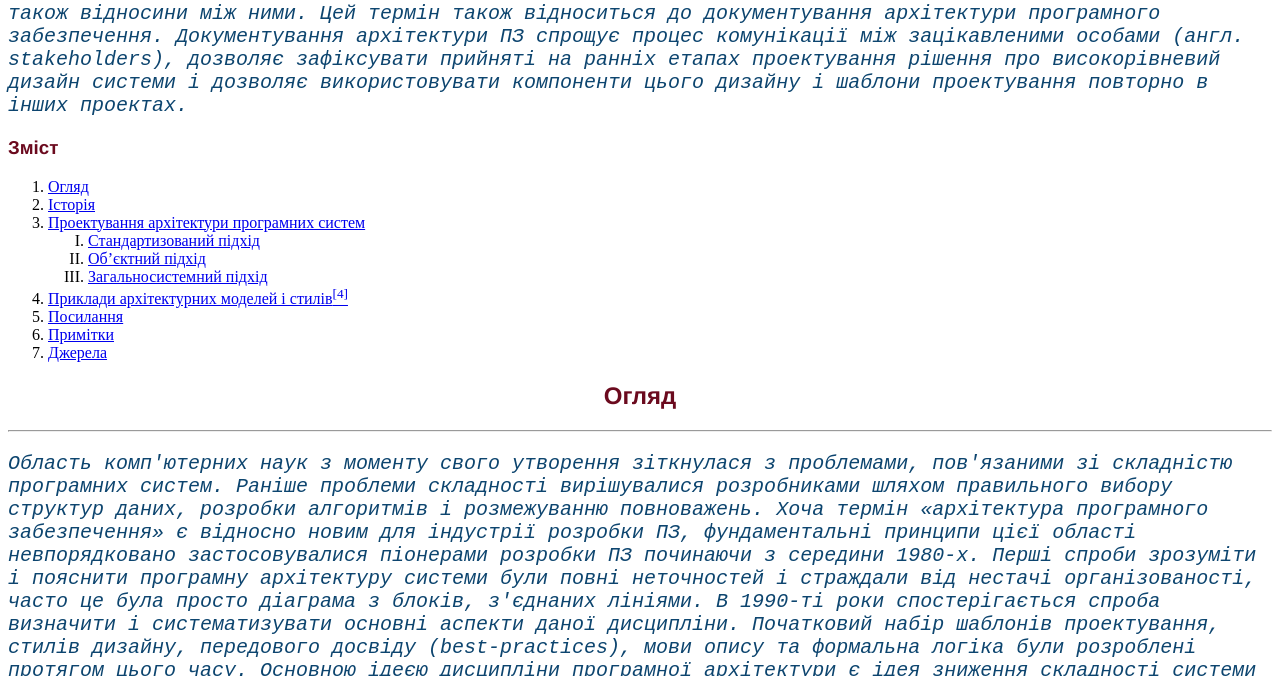
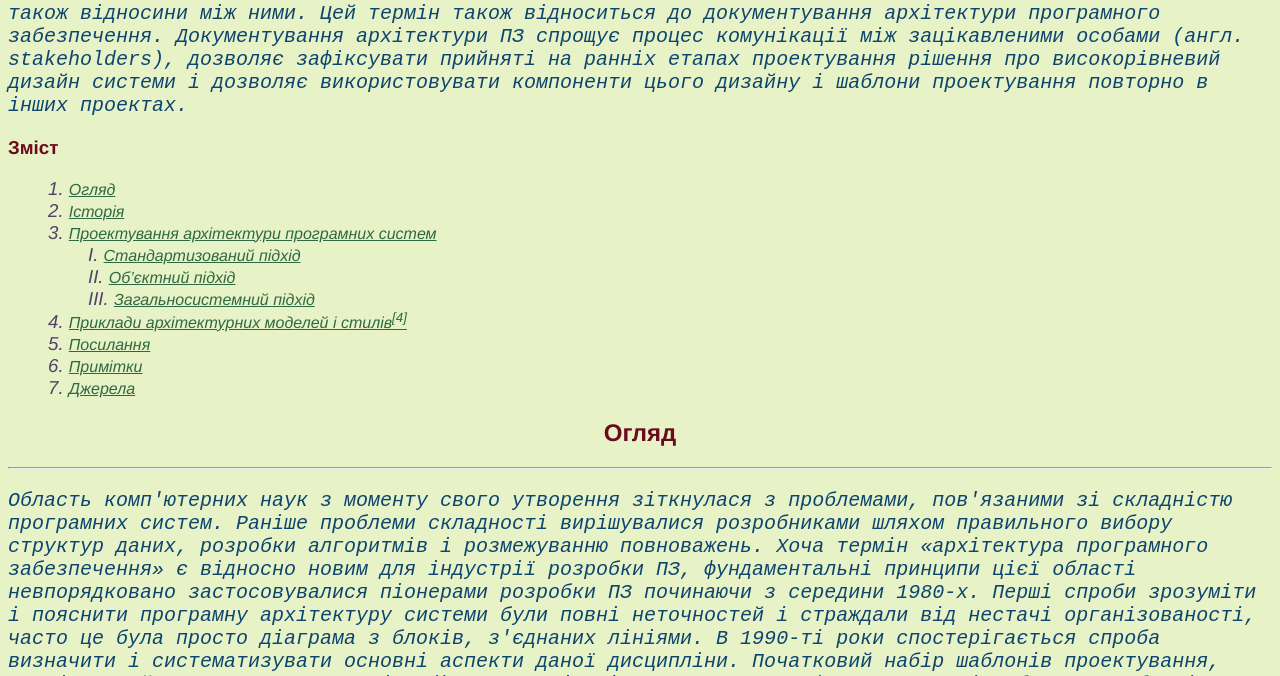
Before and after one commit to DFN11/css_lab, a plain HTML site: page index.html in a window 1280 px wide. Shown: the part 124-800 px from the top of the page. Drawn offline with Linux system fonts and the light colour scheme.

Commit message:
css for ol, ul, a and body_background

```diff
--- a/style.css
+++ b/style.css
@@ -17,3 +17,26 @@ p {
 	font-style: oblique;
 	color: #0D456F
 }
+body {
+	background-color: #E7F2C6;
+
+}
+ol {
+	font-family: Helvetica, Arial, sans-serif;
+	font-style: italic;
+	font-size: 14pt;
+	color: #53416B;
+	list-style-position: inside;
+}
+ul {
+	font-family: Helvetica, Arial, sans-serif;
+    font-weight: bolder;
+	font-size: 14pt;
+	color: #D81A41;
+	list-style-position: inside;
+}
+a {
+	font-family: Helvetica, Arial, sans-serif;
+	color: #2F6942;
+	font-size: 12pt;
+}
```
